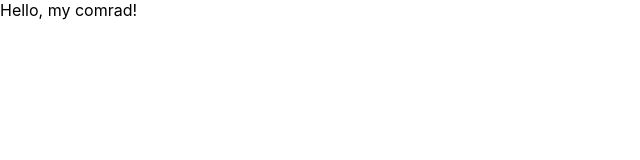
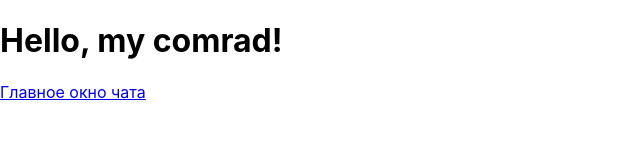
Before and after one commit to Volodya262/mf.messenger.praktikum.yandex, a website: page index.html in a window 1280 px wide. Shown: the whole page, without its empty margins (0-640 px from the left). Drawn offline with Linux system fonts and the light colour scheme.

Commit message:
Добавил ссылку на главную

```diff
--- a/index.html
+++ b/index.html
@@ -1,11 +1,14 @@
 <!DOCTYPE html>
 <html lang="en">
 <head>
-  <title>Hello</title>
-  <meta charset="utf-8">
+    <title>Hello</title>
+    <meta charset="utf-8">
     <link rel="stylesheet" href="index.css">
 </head>
 <body>
-    <div>Hello, my comrad!</div>
+<div>
+    <h1>Hello, my comrad!</h1>
+    <a href="/pages/chat/chat.html">Главное окно чата</a>
+</div>
 </body>
 </html>
```
